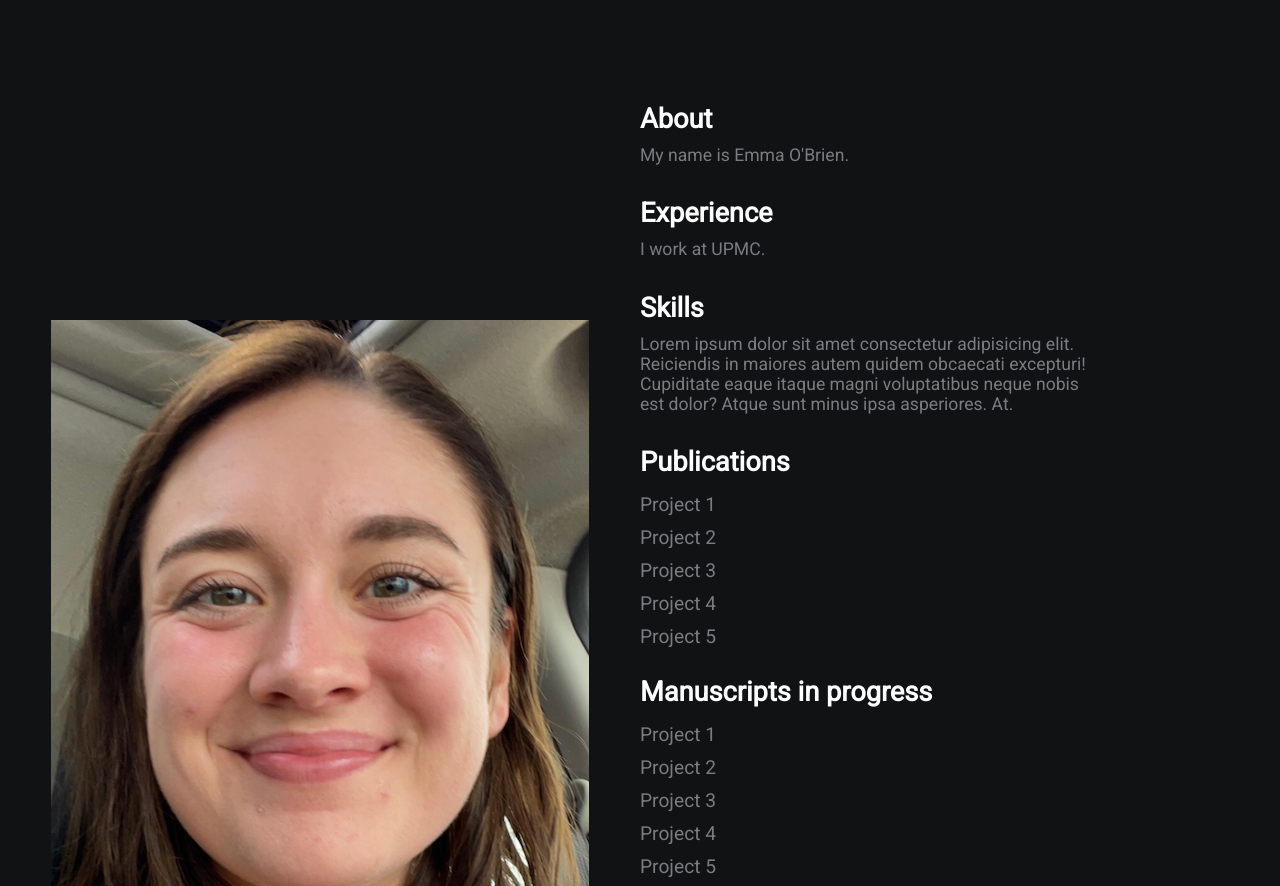
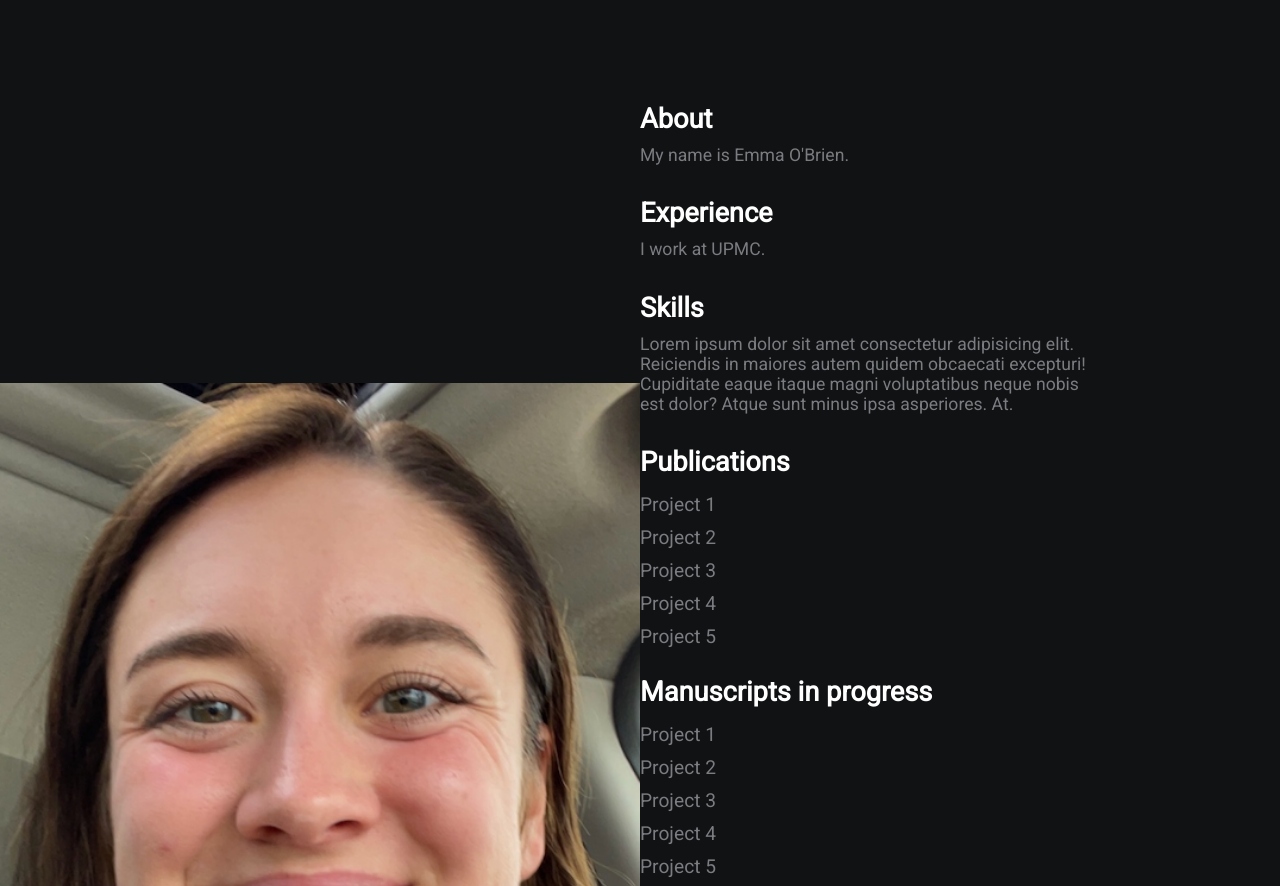
Before and after one commit to obrienemj/obrienemj.github.io, a plain HTML site: page index.html in a window 1280 px wide. Shown: the top 886 px of the page. Drawn offline with Linux system fonts and the light colour scheme.

Commit message:
Image style fitting

```diff
--- a/index.html
+++ b/index.html
@@ -11,7 +11,7 @@
 <body>
     <div class="grid-2">
         <div class="section-1">
-            <img src="assets/website image smalllll.png" alt="Picture of Emma">
+            <img src="assets/website image smalllll.png" alt="Picture of Emma" style='height: 100%; width: 100%; object-fit: contain'/>
             <h2>Emma J O'Brien</h2>
             <p>University of Pittsburgh Medical Center, Pittsburgh, PA.</p>
             <a href="#"><i class="fab fa-twitter"></i></a>
```
